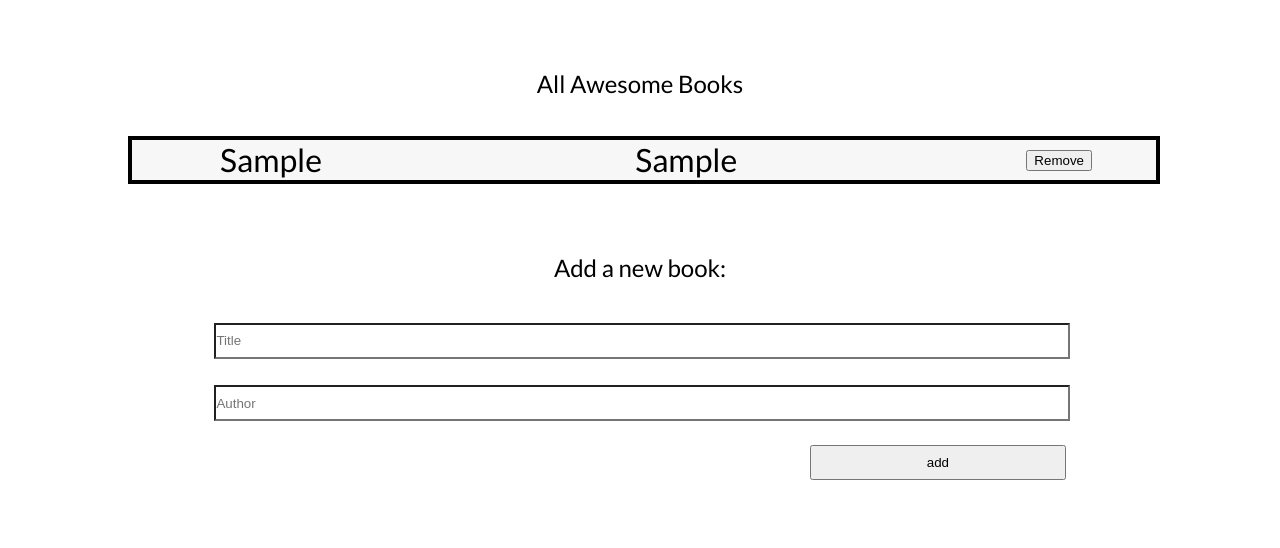
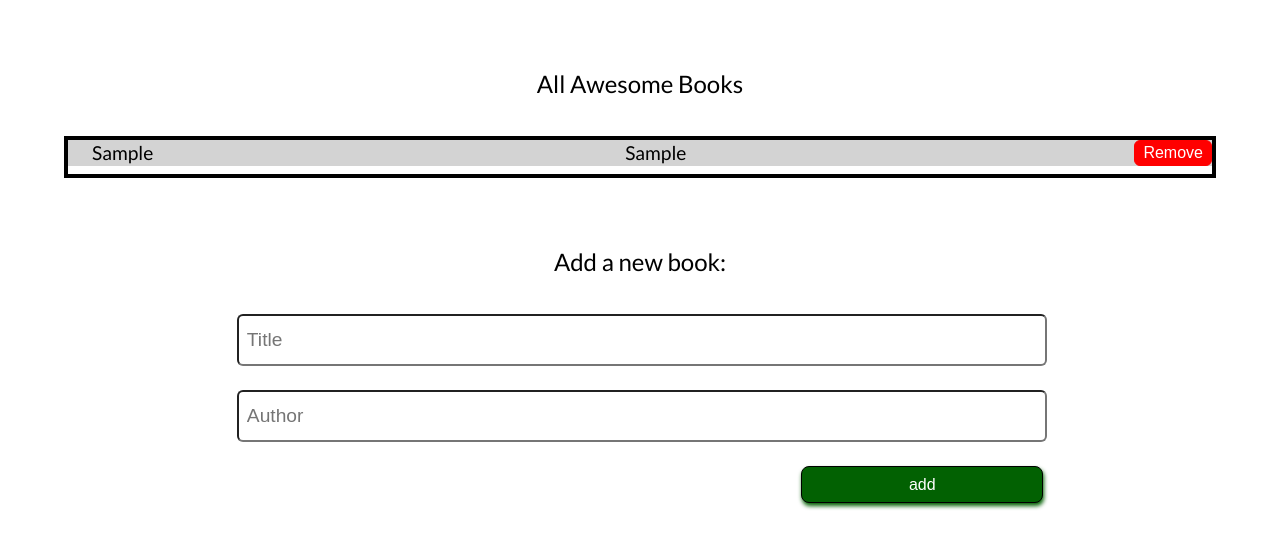
Before and after one commit to porag-m06/Awesome-Books-Ometman-Porag, a website: page index.html in a window 1280 px wide. Both pictures are taken after typing "Sample", "Sample" into the empty fields and a click on the button "add". Drawn offline with Linux system fonts and the light colour scheme.

Commit message:
Update styling by modifying book.js, index.htm. and style.css

```diff
--- a/book.js
+++ b/book.js
@@ -21,6 +21,7 @@ class BooksClass {
     for (let i = 0; i < this.bookCollection.length; i += 1) {
       const addedBk = document.createElement('div');
       addedBk.className = 'added-bks';
+      addedBk.style.backgroundColor = '#d3d3d3';
       addedBk.id = `${i}`;
       addedBk.innerHTML = `
               <p class="new-book-title">${this.bookCollection[i].title}</p>
--- a/index.html
+++ b/index.html
@@ -4,7 +4,7 @@
     <meta charset="UTF-8" />
     <meta http-equiv="X-UA-Compatible" content="IE=edge" />
     <meta name="viewport" content="width=device-width, initial-scale=1.0" />
-    <link rel="stylesheet" href="style.css">
+    <link rel="stylesheet" href="./style.css">
     <title>Awesome Books</title>
   </head>
   <body>
--- a/style.css
+++ b/style.css
@@ -1,6 +1,5 @@
 @import url("https://fonts.googleapis.com/css2?family=Lato:wght@300;400;500;600;700;800&display=swap");
 
-@media screen and (min-width: 280px) {
   html {
     font-family: "Lato", sans-serif;
     font-size: 16px;
@@ -47,24 +46,24 @@
 
   #show-bks {
     position: relative;
-    margin: 0 10%;
-    padding: 0 5%;
-    width: 70%;
+    margin: 0 5%;
+    padding: 0;
+    width: auto;
     height: auto;
     display: flex;
     flex-direction: column;
     justify-content: start;
     align-items: center;
     gap: 0.5rem;
-    background: rgba(246, 244, 244, 0.739);
     border: 4px solid #000;
+    background: #fff;
   }
 
   .added-bks {
     position: relative;
     width: 100%;
-    height: 2.5rem;
-    margin: 0;
+    height: auto;
+    margin: 0 auto 0.5rem;
     padding: 0;
     display: flex;
     flex-direction: row;
@@ -76,12 +75,12 @@
   .new-book-author {
     position: relative;
     margin: 0 0 0 1rem;
-    padding: 0.5rem;
-    width: auto;
+    padding: 0 0.5rem;
+    width: 100%;
     height: auto;
-    font-size: 2rem;
+    font-size: 1.2rem;
     font-weight: 500;
-    line-height: 2.5rem;
+    line-height: 1.5rem;
   }
 
   h2 {
@@ -114,7 +113,7 @@
 
   #new-bk {
     position: relative;
-    width: 95%;
+    width: 90%;
     height: auto;
     margin: 0;
     padding: 0 5%;
@@ -132,20 +131,39 @@
     padding: 0;
     height: auto;
     width: 100%;
-    font-size: 1.5rem;
-    font-weight: 400;
-    line-height: 2rem;
   }
 
   #bk-title,
   #bk-author {
     position: relative;
-    width: 100%;
+    width: 98%;
     height: 2rem;
-    padding: 0;
+    padding: 1%;
     margin: 0;
     color: #000;
     background: #fff;
+    font-size: 1.2rem;
+    font-weight: 400;
+    line-height: 1.5rem;
+    border-radius: 6px;
+  }
+
+  /*  btns styling */
+
+  #del-bk {
+    position: relative;
+    align-self: end;
+    margin-right: auto 0;
+    padding: 0 0.5rem;
+    width: auto;
+    height: auto;
+    background: rgb(255, 0, 0);
+    color: #fff;
+    font-size: 1rem;
+    line-height: 1.5rem;
+    font-weight: 400;
+    border: 0.5px solid rgb(255, 0, 0);
+    border-radius: 6px;
   }
 
   .add-book-btn {
@@ -155,6 +173,27 @@
     padding: 0.5rem;
     width: 30%;
     height: auto;
+    background: rgb(2, 97, 2);
+    color: #fff;
+    font-size: 1rem;
+    line-height: 1.2rem;
+    font-stretch: expanded;
+    font-weight: 400;
+    border: 0.5px solid #000;
+    border-radius: 8px;
+    box-shadow: 1px 3px 4px rgb(2, 97, 2);
+  }
+
+  #del-bk:active {
+    background: rgb(213, 4, 4);
+    color: #fff;
+    border: 1px solid #fff;
+  }
+
+  .add-book-btn:active {
+    background: rgb(1, 59, 1);
+    border: 1px solid #fff;
+    color: #fff;
   }
 
   .order0 {
@@ -168,4 +207,3 @@
   .order2 {
     order: 2;
   }
-}
```
